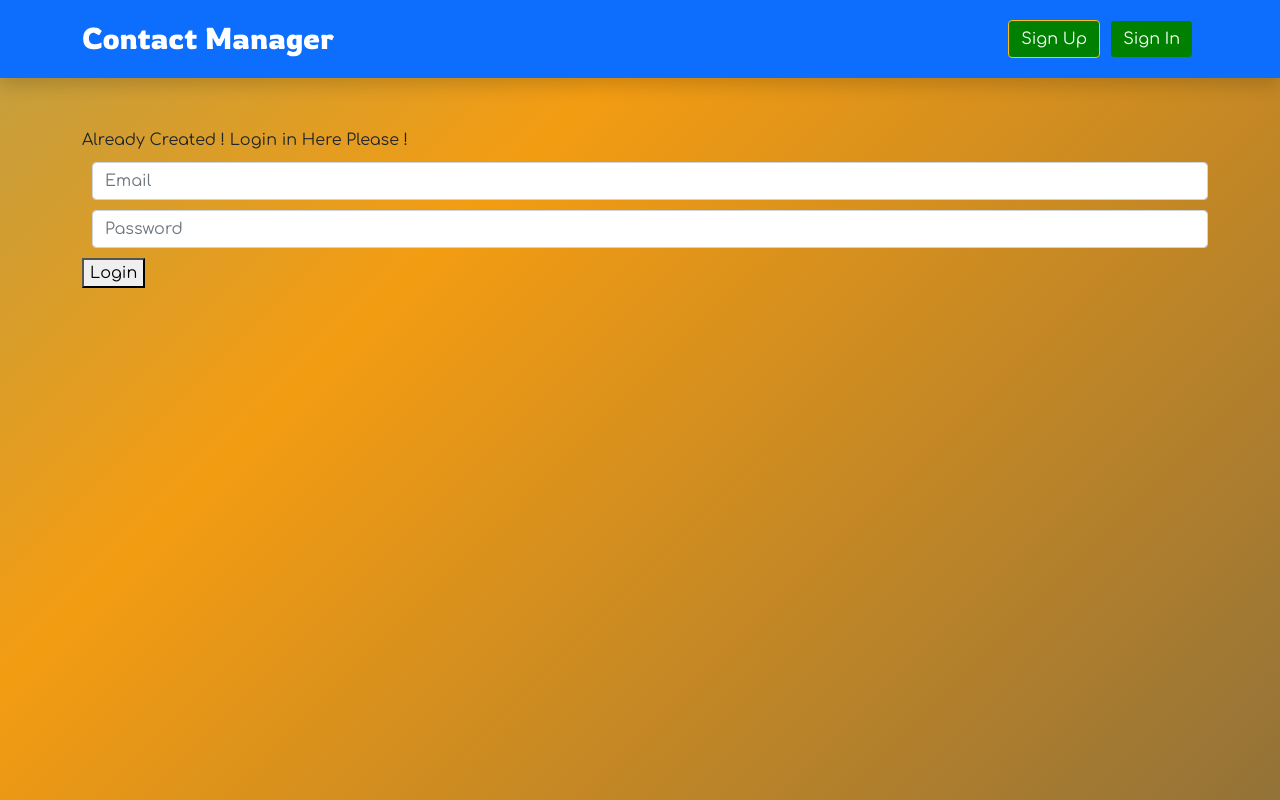
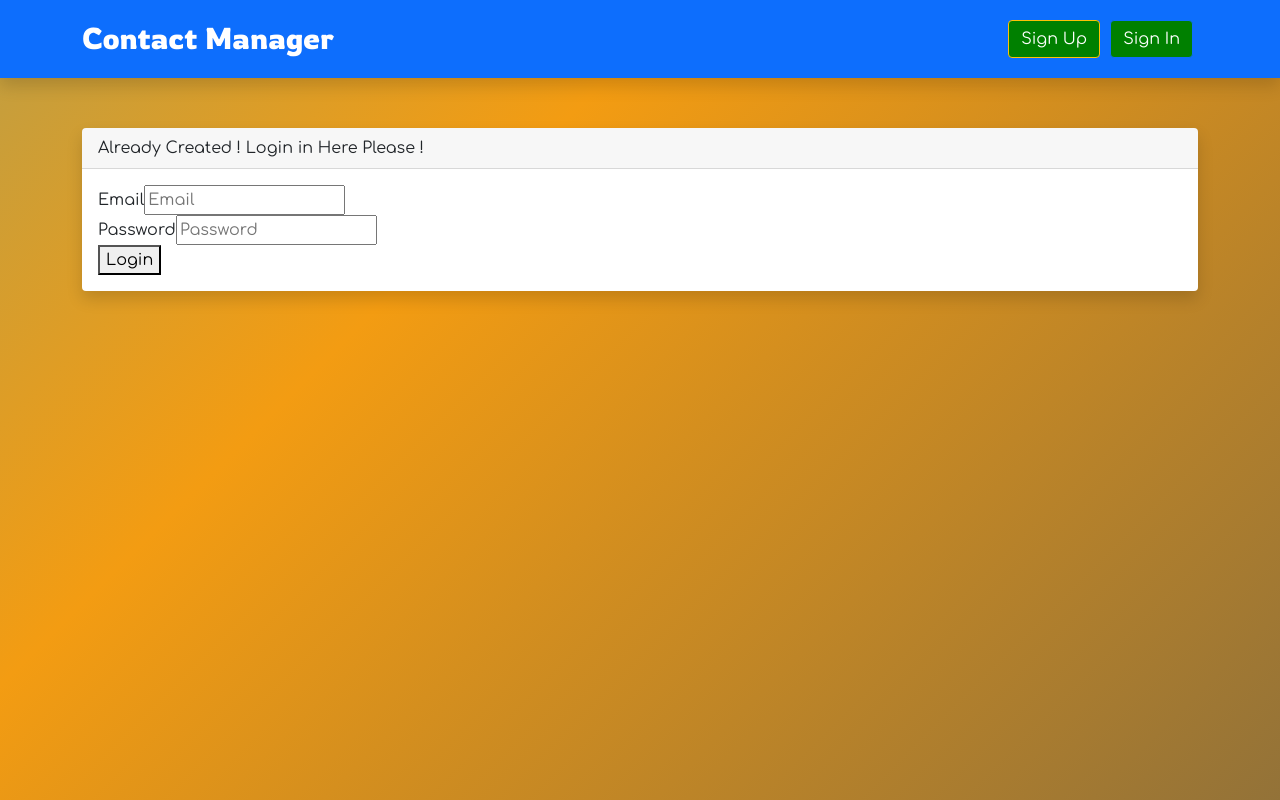
Before and after one commit to meashishpokhrel/contact-manager, a React (Create React App) app in the folder client/: page /signin in a window 1280 px wide. Built offline with nearby package versions, Linux system fonts and the light colour scheme; a web font is replaced by a local one.

Commit message:
Routes Problem Fixed

```diff
--- a/client/src/App.js
+++ b/client/src/App.js
@@ -15,15 +15,7 @@ import Login from "./pages/Login/Login";
 import Register from "./pages/Register/Register";
 import { ToastContainer } from "react-toastify";
 import "react-toastify/dist/ReactToastify.css";
-
-const routes = [
-  { path: "/", component: HomePage, private: null },
-  { path: "/signin", component: Login, private: false },
-  { path: "/signup", component: Register, private: false },
-  { path: "/contact/add", component: Addcontact, private: true },
-  { path: "/contact/edit/:id", component: Editcontact, private: true },
-  { path: "/contact", component: Contact, private: true },
-];
+import ProtectedRoute from "./utils/ProtectedRoute";
 
 function App() {
   const auth = useSelector((states) => states.auth);
@@ -36,22 +28,34 @@ function App() {
         <div className="container">
           <div className="py-3">
             <Routes>
-              {auth.token
-                ? routes
-                    .filter(({ private: pr }) => [null, true].includes(pr))
-                    .map(({ path, component: C }) => {
-                      return <Route exact path={path} element={<C />} />;
-                    })
-                : routes
-                    .filter(({ private: pr }) => [null, false].includes(pr))
-                    .map(({ path, component: C }) => {
-                      return <Route exact path={path} element={<C />} />;
-                    })}
+              <Route exact path="/" element={<HomePage />}></Route>
+              <Route path="/signup" element={<Register />}></Route>
+              <Route path="/signin" element={<Login />}></Route>
 
               <Route
-                path="*"
-                element={<Navigate to={auth.token ? "/contact" : "/"} />}
-              />
+                path="/contact"
+                element={
+                  <ProtectedRoute>
+                    <Contact />
+                  </ProtectedRoute>
+                }
+              ></Route>
+              <Route
+                path="/contact/add"
+                element={
+                  <ProtectedRoute>
+                    <Addcontact />
+                  </ProtectedRoute>
+                }
+              ></Route>
+              <Route
+                path="/contact/edit/:id"
+                element={
+                  <ProtectedRoute>
+                    <Editcontact />
+                  </ProtectedRoute>
+                }
+              ></Route>
             </Routes>
           </div>
         </div>
--- a/client/src/component/Form-Input/Input.js
+++ b/client/src/component/Form-Input/Input.js
@@ -1,12 +1,13 @@
 import React from "react";
 
-const Input = ({ value, onChange, placeholder, type, error }) => {
+const Input = ({ value, onChange, placeholder, type, error, label }) => {
   return (
     <div className="form-group mr-2">
       {error && <div>{error}</div>}
+      <label for="floatingInput"> {label} </label>
       <input
         type={type}
-        className="form-control"
+        className="form-input"
         placeholder={placeholder}
         value={value}
         onChange={onChange}
--- /dev/null
+++ b/client/src/component/Form-Input/Input.scss
@@ -0,0 +1,54 @@
+$sub-color: grey;
+$main-color: black;
+
+@mixin shrinkLabel {
+  top: -14px;
+  font-size: 12px;
+  color: $main-color;
+}
+
+.group {
+  position: relative;
+  margin: 45px 0;
+
+  .form-input {
+    background: none;
+    background-color: white;
+    color: $sub-color;
+    font-size: 18px;
+    padding: 10px 10px 10px 5px;
+    display: block;
+    width: 100%;
+    border: none;
+    border-radius: 0;
+    border-bottom: 1px solid $sub-color;
+    margin: 25px 0;
+
+    &:focus {
+      outline: none;
+    }
+
+    &:focus ~ .form-input-label {
+      @include shrinkLabel();
+    }
+  }
+
+  input[type='password'] {
+    letter-spacing: 0.3em;
+  }
+
+  .form-input-label {
+    color: $sub-color;
+    font-size: 16px;
+    font-weight: normal;
+    position: absolute;
+    pointer-events: none;
+    left: 5px;
+    top: 10px;
+    transition: 300ms ease all;
+
+    &.shrink {
+      @include shrinkLabel();
+    }
+  }
+}
--- a/client/src/component/auth-form/authForm.js
+++ b/client/src/component/auth-form/authForm.js
@@ -1,4 +1,5 @@
 import React from "react";
+import { Navigate, Link } from "react-router-dom";
 import Input from "../Form-Input/Input";
 import "./authForm.scss";
 
@@ -9,6 +10,7 @@ const AuthForm = ({
   header,
   buttonName,
   errors,
+  label,
 }) => {
   const handleChange = (e, keyName) => {
     let newFormData = { ...formData };
@@ -17,9 +19,9 @@ const AuthForm = ({
   };
 
   return (
-    <div className="auth-form-container">
-      <div className="form-header">{header}</div>
-      <div className="">
+    <div className="card border-0 shadow">
+      <div className="card-header">{header}</div>
+      <div className="card-body">
         <form onSubmit={(e) => handleSubmit(e)}>
           {Object.keys(formData).map((c, index) => (
             <Input
@@ -29,6 +31,7 @@ const AuthForm = ({
               value={formData[c].value}
               onChange={(e) => handleChange(e, c)}
               error={errors[c]}
+              label={formData[c].label}
             />
           ))}
 
--- a/client/src/pages/Login/Login.js
+++ b/client/src/pages/Login/Login.js
@@ -14,8 +14,13 @@ const Login = () => {
   const [formErrors, setFormErrors] = useState("");
 
   const [formData, setFormData] = useState({
-    email: { value: "", placeholder: "Email", type: "email" },
-    password: { value: "", placeholder: "Password", type: "password" },
+    email: { value: "", placeholder: "Email", type: "email", label: "Email" },
+    password: {
+      value: "",
+      placeholder: "Password",
+      type: "password",
+      label: "Password",
+    },
   });
 
   const loginUser = (e) => {
@@ -24,11 +29,9 @@ const Login = () => {
     setFormErrors(validate(formData));
     let email = formData.email.value;
     let password = formData.password.value;
-    console.log(email, password);
     dispatch(
       signIn(email, password, () => {
         navigate("/contact");
-        // <Link to="/contact" />;
       })
     );
   };
--- a/client/src/pages/Register/Register.js
+++ b/client/src/pages/Register/Register.js
@@ -13,9 +13,14 @@ function Register() {
   const [formErrors, setFormErrors] = useState("");
 
   const [formData, setFormData] = useState({
-    name: { value: "", placeholder: "Name", type: "text" },
-    email: { value: "", placeholder: "Email", type: "email" },
-    password: { value: "", placeholder: "Password", type: "password" },
+    name: { value: "", placeholder: "Name", type: "text", label: "Name" },
+    email: { value: "", placeholder: "Email", type: "email", label: "Email" },
+    password: {
+      value: "",
+      placeholder: "Password",
+      type: "password",
+      label: "Password",
+    },
   });
 
   const createUser = (e) => {
--- a/client/src/redux/actions/auth.action.js
+++ b/client/src/redux/actions/auth.action.js
@@ -27,7 +27,7 @@ export const addUser = (user) => {
   };
 };
 
-export const signIn = (email, password) => {
+export const signIn = (email, password, callback) => {
   return (dispatch) => {
     axios
       .post(`${url}/auth/login`, { email, password })
@@ -38,6 +38,7 @@ export const signIn = (email, password) => {
           type: SIGNIN_USER,
           token: token.data,
         });
+        callback();
       })
       .catch((error) => {
         toast.error(error.response?.data.msg, {
--- a/client/src/utils/ProtectedRoute.js
+++ b/client/src/utils/ProtectedRoute.js
@@ -10,9 +10,8 @@ import {
 const ProtectedRoute = ({ children }) => {
   const auth = useSelector((states) => states.auth);
   if (!auth.token) {
-    return <Navigate to="/home" />;
-  }
-  return children;
+    return <Navigate to="/" />;
+  } else return children;
 };
 
 export default ProtectedRoute;
```
Also changed, not shown: client/src/appdup.js (deleted, +0 -63 lines), client/src/approute.js (deleted, +0 -77 lines).
